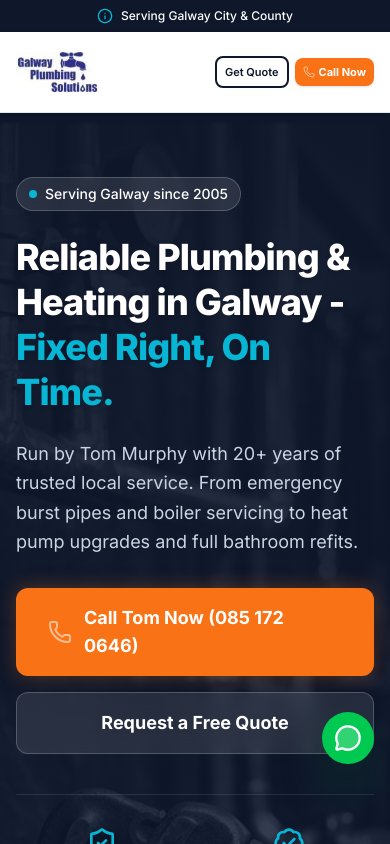
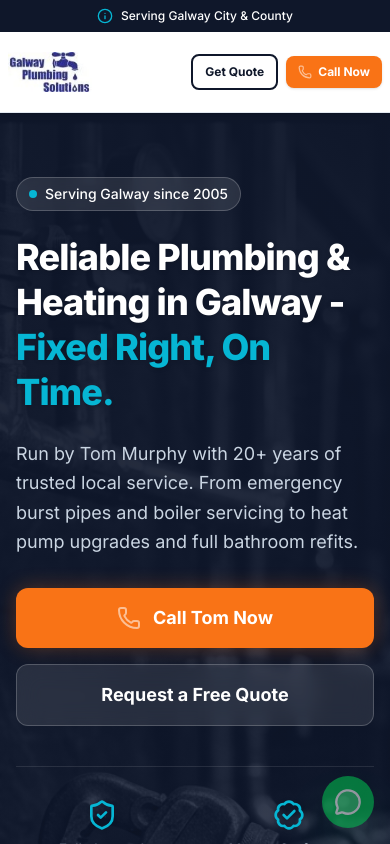
Before and after one commit to OBBICIAL/galway-plumbing-solutions, a Next.js app: page / in a window 390 px wide. Shown: the top 844 px of the page. Built offline with nearby package versions, Linux system fonts and the light colour scheme.

Commit message:
Enlarge mobile header buttons, fix WhatsApp icon pulsing and position, remove phone number from Hero CTA

```diff
--- a/src/components/Header.tsx
+++ b/src/components/Header.tsx
@@ -11,8 +11,8 @@
 
   return (
     <header className="sticky top-0 z-40 w-full bg-white border-b border-slate-200 shadow-sm">
-      <div className="max-w-7xl mx-auto px-4 h-20 flex items-center justify-between">
-        <Link href="/" className="flex items-center group py-2 shrink-0 mr-2">
+      <div className="max-w-7xl mx-auto px-2 md:px-4 h-20 flex items-center justify-between">
+        <Link href="/" className="flex items-center group py-2">
           <Image
             src="/logo.jpg"
             alt="Galway Plumbing Solutions"
@@ -30,19 +30,19 @@
           <Link href="#reviews" className="hover:text-accent-blue transition-colors">Reviews</Link>
         </nav>
 
-        <div className="flex items-center gap-1.5 md:gap-4 shrink-0">
+        <div className="flex items-center gap-2 md:gap-4 shrink-0">
           <button
             onClick={scrollToBooking}
-            className="text-brand-900 font-semibold border-2 border-brand-900 px-2 py-1.5 md:px-4 md:py-2 rounded-lg hover:bg-slate-50 transition-colors text-[11px] sm:text-xs md:text-base whitespace-nowrap"
+            className="text-brand-900 font-bold border-2 border-brand-900 px-3 py-2 md:px-4 md:py-2.5 rounded-lg hover:bg-slate-50 transition-colors text-xs sm:text-sm md:text-base whitespace-nowrap"
           >
             <span className="hidden md:inline">Get a Free Quote</span>
             <span className="md:hidden">Get Quote</span>
           </button>
           <a
             href="tel:+353851720646"
-            className="bg-accent-orange hover:bg-orange-600 text-white font-bold px-2 py-1.5 md:px-5 md:py-2.5 rounded-lg flex items-center gap-1 md:gap-2 shadow-sm transition-transform active:scale-95 text-[11px] sm:text-xs md:text-base whitespace-nowrap"
+            className="bg-accent-orange hover:bg-orange-600 text-white font-bold px-3 py-2 md:px-5 md:py-2.5 rounded-lg flex items-center gap-1.5 md:gap-2 shadow-sm transition-transform active:scale-95 text-xs sm:text-sm md:text-base whitespace-nowrap"
           >
-            <Phone className="w-3 h-3 md:w-5 md:h-5 animate-pulse" />
+            <Phone className="w-3.5 h-3.5 md:w-5 md:h-5 animate-pulse" />
             <span className="hidden md:inline">085 172 0646</span>
             <span className="md:hidden">Call Now</span>
           </a>
--- a/src/components/Hero.tsx
+++ b/src/components/Hero.tsx
@@ -49,7 +49,7 @@
               className="bg-accent-orange hover:bg-orange-500 text-white text-lg font-bold px-8 py-4 rounded-xl flex items-center justify-center gap-3 shadow-[0_0_20px_rgba(249,115,22,0.3)] transition-all hover:scale-105 active:scale-95"
             >
               <Phone className="w-6 h-6 animate-pulse" />
-              Call Tom Now (085 172 0646)
+              Call Tom Now
             </a>
             <button
               onClick={scrollToBooking}
--- a/src/components/WhatsAppButton.tsx
+++ b/src/components/WhatsAppButton.tsx
@@ -12,7 +12,7 @@
       href={whatsappUrl}
       target="_blank"
       rel="noopener noreferrer"
-      className="fixed bottom-20 right-4 md:bottom-6 md:right-6 bg-green-500 text-white p-3 md:p-4 rounded-full shadow-2xl shadow-green-500/40 hover:bg-green-600 hover:scale-110 transition-all duration-300 z-50 flex items-center justify-center group"
+      className="fixed bottom-4 right-4 md:bottom-6 md:right-6 bg-green-500 text-white p-3 md:p-4 rounded-full shadow-2xl shadow-green-500/40 hover:bg-green-600 hover:scale-110 transition-all duration-300 z-50 flex items-center justify-center group animate-pulse hover:animate-none"
       aria-label="Contact us on WhatsApp"
     >
       <MessageCircle className="w-7 h-7 md:w-8 md:h-8 fill-white/20" />
```
